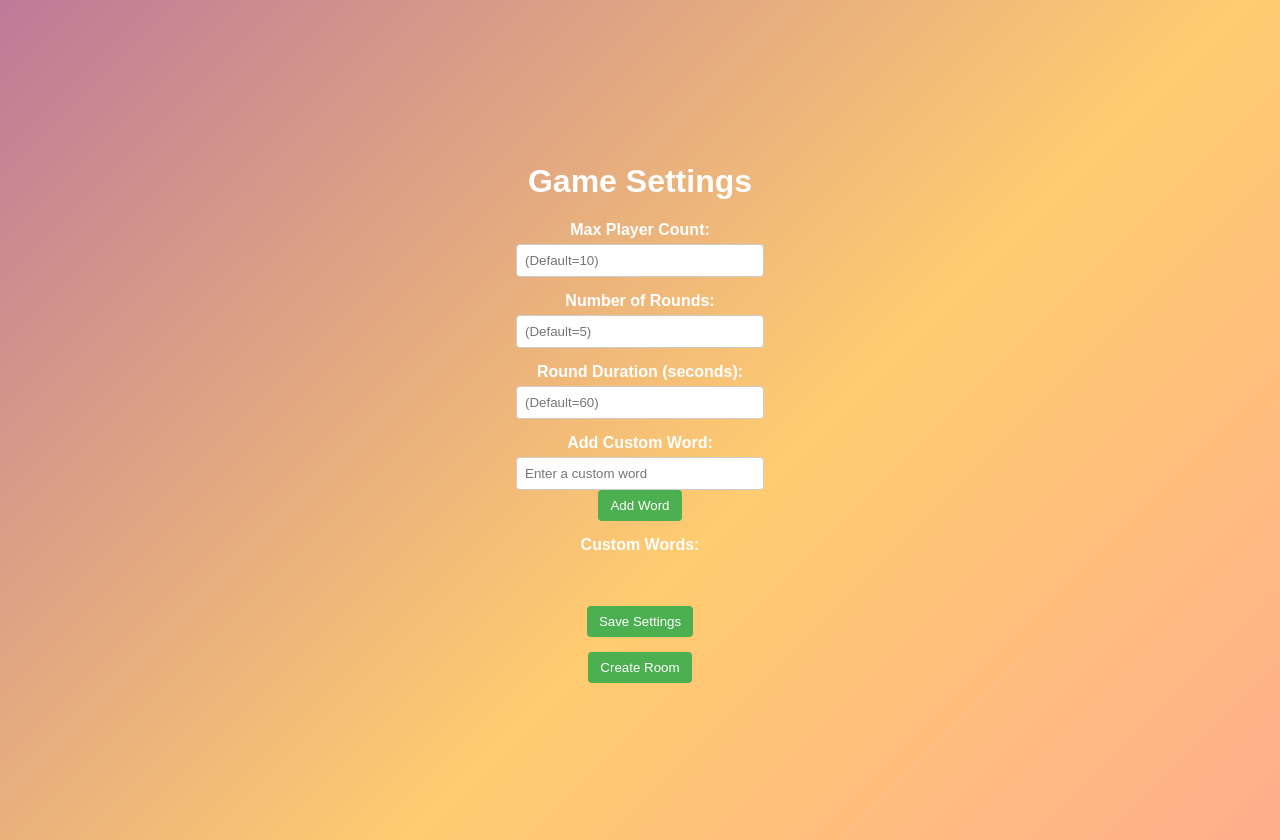
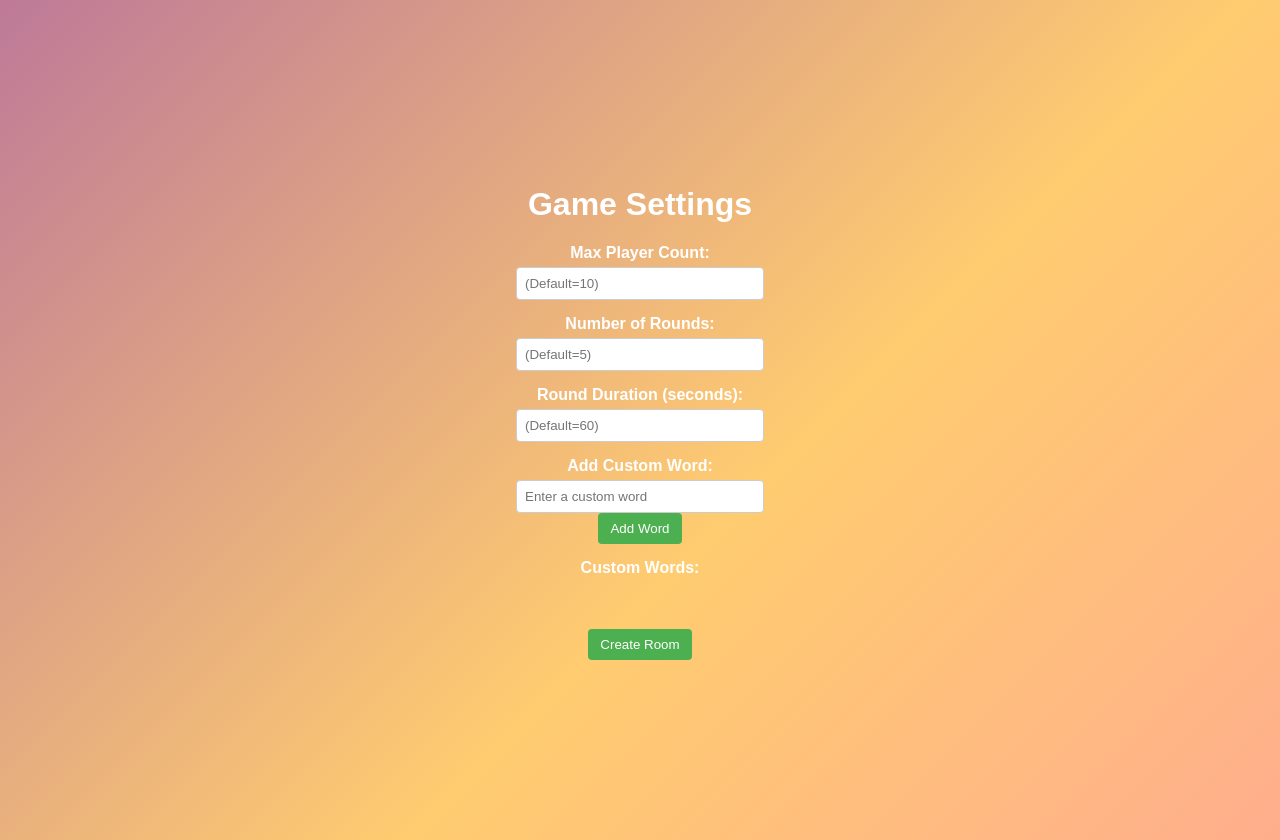
Before and after one commit to itzbenjamin17/Real-Time-Drawing-Game, a Flask app: page /create-room in a window 1280 px wide. Run offline with Flask 3, Linux system fonts and the light colour scheme; the visitor is signed in with stand-in values (Sample User, id 1).

Commit message:
deleted teh save settings buttoin

```diff
--- a/v0.1/static/js/create room.js
+++ b/v0.1/static/js/create room.js
@@ -11,7 +11,6 @@ document.addEventListener('DOMContentLoaded', () => {
     let customWords = [];
 
     // If settings exist in localStorage, load them
-    // may need to delte
     const savedSettings = localStorage.getItem('gameSettings');
     if (savedSettings) {
       const settings = JSON.parse(savedSettings);
@@ -19,7 +18,7 @@ document.addEventListener('DOMContentLoaded', () => {
       roundsInput.value = settings.rounds || '';
       roundDurationInput.value = settings.roundDuration || '';
       if (Array.isArray(settings.customWords)) {
-        customWords = settings.customWords
+        customWords = settings.customWords;
         renderCustomWords();
       }
     }
@@ -34,9 +33,8 @@ document.addEventListener('DOMContentLoaded', () => {
     };
 
     function renderCustomWords() {
-
-        customWordsList.innerHTML = '';
-        customWords.forEach((word, index) => {
+      customWordsList.innerHTML = '';
+      customWords.forEach((word, index) => {
         const li = document.createElement('li');
         li.textContent = word;
         const removeBtn = document.createElement('button');
@@ -49,27 +47,6 @@ document.addEventListener('DOMContentLoaded', () => {
         customWordsList.appendChild(li);
       });
     }
-
-    // Save settings to localStorage when the Save button is clicked
-    saveSettingsBtn.onclick = () => {
-      const settings = {
-        maxPlayerCount: Number(maxPlayersInput.value),
-        rounds: Number(roundsInput.value),
-        roundDuration: Number(roundDurationInput.value),
-        customWords: customWords
-      };
-
-      return fetch('/api/create-room', {
-        method: 'POST',
-        headers: {
-          'Content-Type': 'application/json'
-        },
-        body: JSON.stringify(settings)
-      })
-
-      localStorage.setItem('gameSettings', JSON.stringify(settings));
-      alert('Settings saved!');
-    };
 
     document.getElementById("roomBtn").addEventListener("click", function () {
       const maxPlayers = maxPlayersInput.value;
@@ -89,5 +66,5 @@ document.addEventListener('DOMContentLoaded', () => {
           window.location.href = `/room?code=${roomCode}`;
         }
       });
-    })
+    });
 });
--- a/v0.1/templates/create room.html
+++ b/v0.1/templates/create room.html
@@ -39,10 +39,6 @@
       </div>
 
       <div class="form-group">
-        <button type="button" id="saveSettingsBtn">Save Settings</button>
-      </div>
-
-      <div class="form-group">
         <button type="button" id="roomBtn">Create Room</button>
       </div>
     </form>
```
